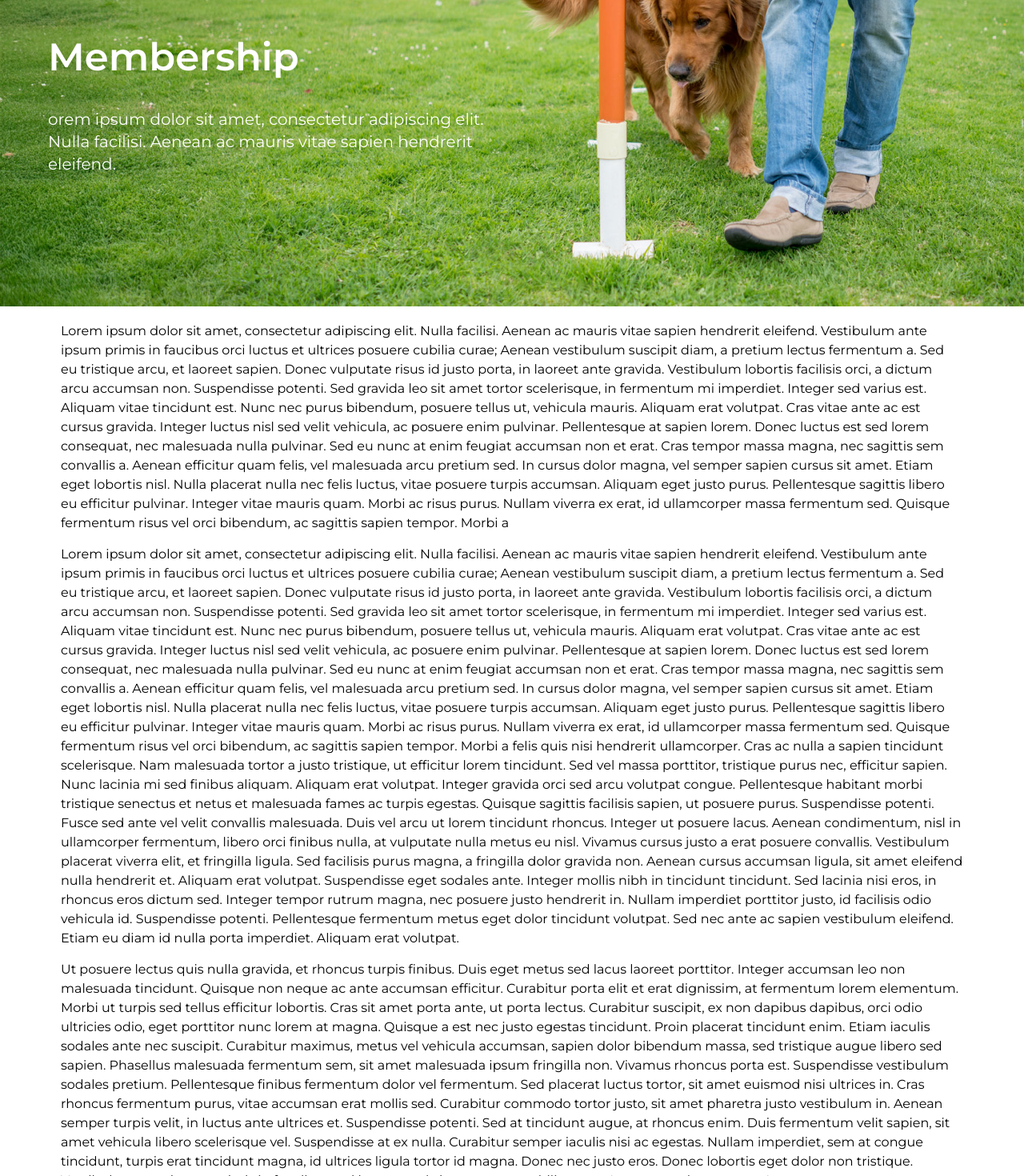
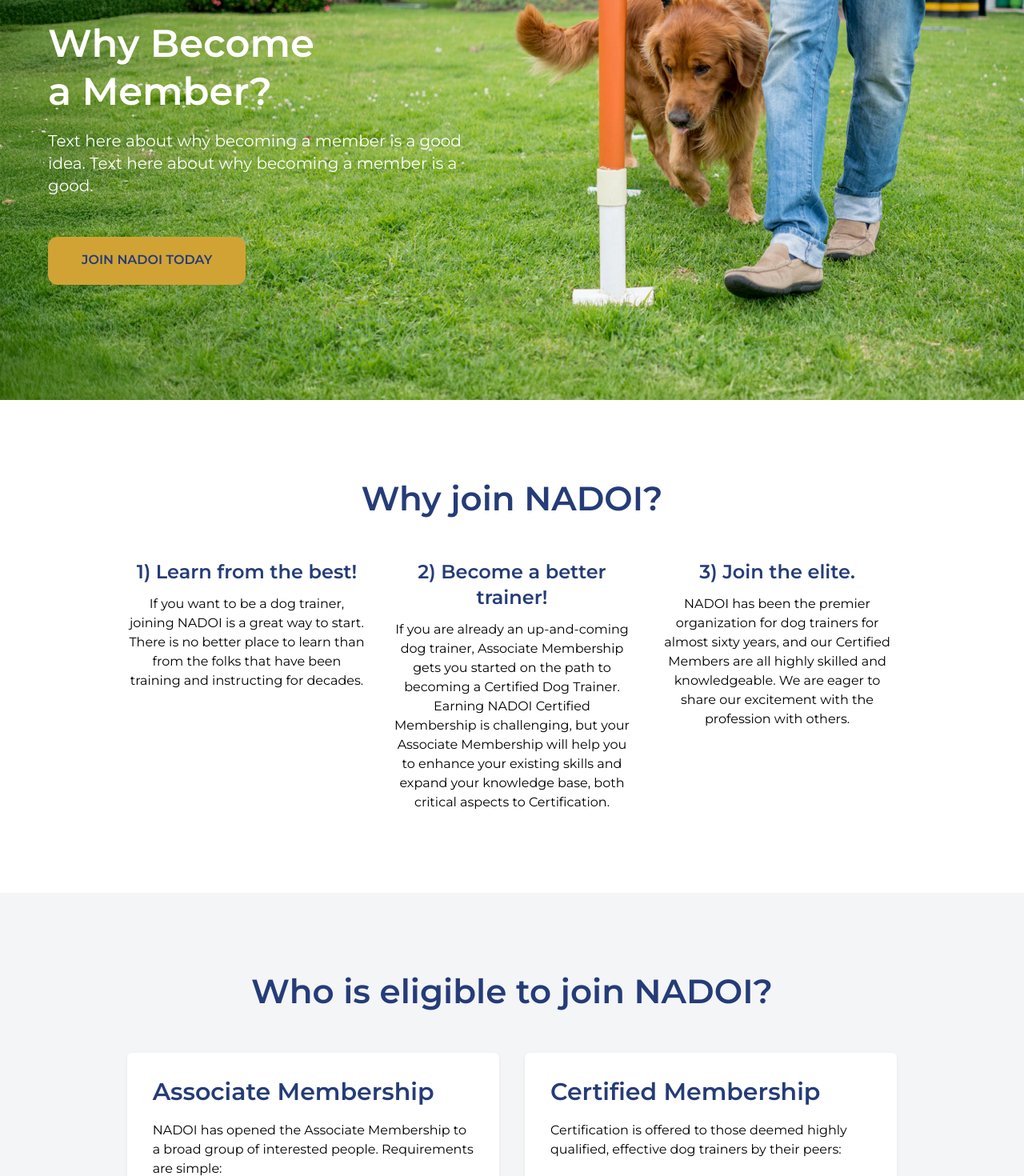
Before and after one commit to dixisavaliya/Nadoi, a Next.js app: page /membership in a window 1280 px wide. Shown: the part 300-1770 px from the top of the page at 80% size. Built offline with nearby package versions, Linux system fonts and the light colour scheme; no server answers.

Commit message:
Create MEMBERSHIP main component
cgen-961c8c842f394e2297b41419dcee98e5

```diff
--- a/src/app/(main)/membership/Membership.js
+++ b/src/app/(main)/membership/Membership.js
@@ -1,53 +1,19 @@
 'use client';
 
-import BannerSection from "@/components/common/BannerSection";
-import { Container } from "react-bootstrap";
+import MembershipHeroSection from "@/components/membership/MembershipHeroSection";
+import MembershipBenefitsSection from "@/components/membership/MembershipBenefitsSection";
+import MembershipTypesSection from "@/components/membership/MembershipTypesSection";
+import MembershipComparisonSection from "@/components/membership/MembershipComparisonSection";
+import MembershipTestimonialsSection from "@/components/membership/MembershipTestimonialsSection";
 
 export default function Membership() {
-
     return (
         <>
-            <BannerSection
-                imageSrc="/images/banner-join.jpg"
-                heading="Membership"
-                subHeading="orem ipsum dolor sit amet, consectetur adipiscing elit. Nulla facilisi. Aenean ac mauris vitae sapien hendrerit eleifend. "
-            />
-            <div id="layoutSidenav_content">
-                <main>
-                    <Container>
-                        <div className="container-fluid px-4 mt-5">
-                            <h1 className="text-center font-weight-light my-4"><b></b></h1>
-                            <p>
-                                Lorem ipsum dolor sit amet, consectetur adipiscing elit. Nulla facilisi. Aenean ac mauris vitae sapien hendrerit eleifend. Vestibulum ante ipsum primis in faucibus orci luctus et ultrices posuere cubilia curae; Aenean vestibulum suscipit diam, a pretium lectus fermentum a. Sed eu tristique arcu, et laoreet sapien. Donec vulputate risus id justo porta, in laoreet ante gravida. Vestibulum lobortis facilisis orci, a dictum arcu accumsan non. Suspendisse potenti. Sed gravida leo sit amet tortor scelerisque, in fermentum mi imperdiet. Integer sed varius est. Aliquam vitae tincidunt est. Nunc nec purus bibendum, posuere tellus ut, vehicula mauris. Aliquam erat volutpat. Cras vitae ante ac est cursus gravida.
-
-                                Integer luctus nisl sed velit vehicula, ac posuere enim pulvinar. Pellentesque at sapien lorem. Donec luctus est sed lorem consequat, nec malesuada nulla pulvinar. Sed eu nunc at enim feugiat accumsan non et erat. Cras tempor massa magna, nec sagittis sem convallis a. Aenean efficitur quam felis, vel malesuada arcu pretium sed. In cursus dolor magna, vel semper sapien cursus sit amet. Etiam eget lobortis nisl. Nulla placerat nulla nec felis luctus, vitae posuere turpis accumsan. Aliquam eget justo purus. Pellentesque sagittis libero eu efficitur pulvinar. Integer vitae mauris quam. Morbi ac risus purus. Nullam viverra ex erat, id ullamcorper massa fermentum sed. Quisque fermentum risus vel orci bibendum, ac sagittis sapien tempor.
-
-                                Morbi a
-
-                            </p>
-                            <p>
-                                Lorem ipsum dolor sit amet, consectetur adipiscing elit. Nulla facilisi. Aenean ac mauris vitae sapien hendrerit eleifend. Vestibulum ante ipsum primis in faucibus orci luctus et ultrices posuere cubilia curae; Aenean vestibulum suscipit diam, a pretium lectus fermentum a. Sed eu tristique arcu, et laoreet sapien. Donec vulputate risus id justo porta, in laoreet ante gravida. Vestibulum lobortis facilisis orci, a dictum arcu accumsan non. Suspendisse potenti. Sed gravida leo sit amet tortor scelerisque, in fermentum mi imperdiet. Integer sed varius est. Aliquam vitae tincidunt est. Nunc nec purus bibendum, posuere tellus ut, vehicula mauris. Aliquam erat volutpat. Cras vitae ante ac est cursus gravida.
-
-                                Integer luctus nisl sed velit vehicula, ac posuere enim pulvinar. Pellentesque at sapien lorem. Donec luctus est sed lorem consequat, nec malesuada nulla pulvinar. Sed eu nunc at enim feugiat accumsan non et erat. Cras tempor massa magna, nec sagittis sem convallis a. Aenean efficitur quam felis, vel malesuada arcu pretium sed. In cursus dolor magna, vel semper sapien cursus sit amet. Etiam eget lobortis nisl. Nulla placerat nulla nec felis luctus, vitae posuere turpis accumsan. Aliquam eget justo purus. Pellentesque sagittis libero eu efficitur pulvinar. Integer vitae mauris quam. Morbi ac risus purus. Nullam viverra ex erat, id ullamcorper massa fermentum sed. Quisque fermentum risus vel orci bibendum, ac sagittis sapien tempor.
-
-                                Morbi a felis quis nisi hendrerit ullamcorper. Cras ac nulla a sapien tincidunt scelerisque. Nam malesuada tortor a justo tristique, ut efficitur lorem tincidunt. Sed vel massa porttitor, tristique purus nec, efficitur sapien. Nunc lacinia mi sed finibus aliquam. Aliquam erat volutpat. Integer gravida orci sed arcu volutpat congue. Pellentesque habitant morbi tristique senectus et netus et malesuada fames ac turpis egestas. Quisque sagittis facilisis sapien, ut posuere purus. Suspendisse potenti. Fusce sed ante vel velit convallis malesuada. Duis vel arcu ut lorem tincidunt rhoncus. Integer ut posuere lacus.
-
-                                Aenean condimentum, nisl in ullamcorper fermentum, libero orci finibus nulla, at vulputate nulla metus eu nisl. Vivamus cursus justo a erat posuere convallis. Vestibulum placerat viverra elit, et fringilla ligula. Sed facilisis purus magna, a fringilla dolor gravida non. Aenean cursus accumsan ligula, sit amet eleifend nulla hendrerit et. Aliquam erat volutpat. Suspendisse eget sodales ante. Integer mollis nibh in tincidunt tincidunt. Sed lacinia nisi eros, in rhoncus eros dictum sed. Integer tempor rutrum magna, nec posuere justo hendrerit in. Nullam imperdiet porttitor justo, id facilisis odio vehicula id. Suspendisse potenti. Pellentesque fermentum metus eget dolor tincidunt volutpat. Sed nec ante ac sapien vestibulum eleifend. Etiam eu diam id nulla porta imperdiet. Aliquam erat volutpat.
-                            </p>
-                            <p>
-                                Ut posuere lectus quis nulla gravida, et rhoncus turpis finibus. Duis eget metus sed lacus laoreet porttitor. Integer accumsan leo non malesuada tincidunt. Quisque non neque ac ante accumsan efficitur. Curabitur porta elit et erat dignissim, at fermentum lorem elementum. Morbi ut turpis sed tellus efficitur lobortis. Cras sit amet porta ante, ut porta lectus. Curabitur suscipit, ex non dapibus dapibus, orci odio ultricies odio, eget porttitor nunc lorem at magna. Quisque a est nec justo egestas tincidunt. Proin placerat tincidunt enim. Etiam iaculis sodales ante nec suscipit. Curabitur maximus, metus vel vehicula accumsan, sapien dolor bibendum massa, sed tristique augue libero sed sapien. Phasellus malesuada fermentum sem, sit amet malesuada ipsum fringilla non.
-
-                                Vivamus rhoncus porta est. Suspendisse vestibulum sodales pretium. Pellentesque finibus fermentum dolor vel fermentum. Sed placerat luctus tortor, sit amet euismod nisi ultrices in. Cras rhoncus fermentum purus, vitae accumsan erat mollis sed. Curabitur commodo tortor justo, sit amet pharetra justo vestibulum in. Aenean semper turpis velit, in luctus ante ultrices et. Suspendisse potenti. Sed at tincidunt augue, at rhoncus enim. Duis fermentum velit sapien, sit amet vehicula libero scelerisque vel. Suspendisse at ex nulla. Curabitur semper iaculis nisi ac egestas. Nullam imperdiet, sem at congue tincidunt, turpis erat tincidunt magna, id ultrices ligula tortor id magna. Donec nec justo eros.
-
-                                Donec lobortis eget dolor non tristique. Vestibulum ante ipsum primis in faucibus orci luctus et ultrices posuere cubilia curae; Integer nec lectus arcu. Aenean a augue non ante lacinia vulputate. Fusce eu rhoncus metus. Proin et erat in justo sollicitudin malesuada. Quisque porttitor massa nec libero pretium, sit amet vehicula tellus viverra. Sed mattis gravida arcu, vitae dictum lorem. Sed rhoncus vehicula turpis, ac fermentum turpis porttitor sit amet. Morbi suscipit orci eu purus dignissim, eget varius ligula volutpat. Etiam ultricies, ante id malesuada rhoncus, neque neque vulputate sem, sit amet accumsan neque magna et nisl. Sed nec diam at libero lacinia egestas. Morbi eget felis sed orci malesuada gravida.
-
-
-
-                            </p>
-                        </div >
-                    </Container>
-                </main >
-            </div >
+            <MembershipHeroSection />
+            <MembershipBenefitsSection />
+            <MembershipTypesSection />
+            <MembershipComparisonSection />
+            <MembershipTestimonialsSection />
         </>
     );
-};
+}
```
